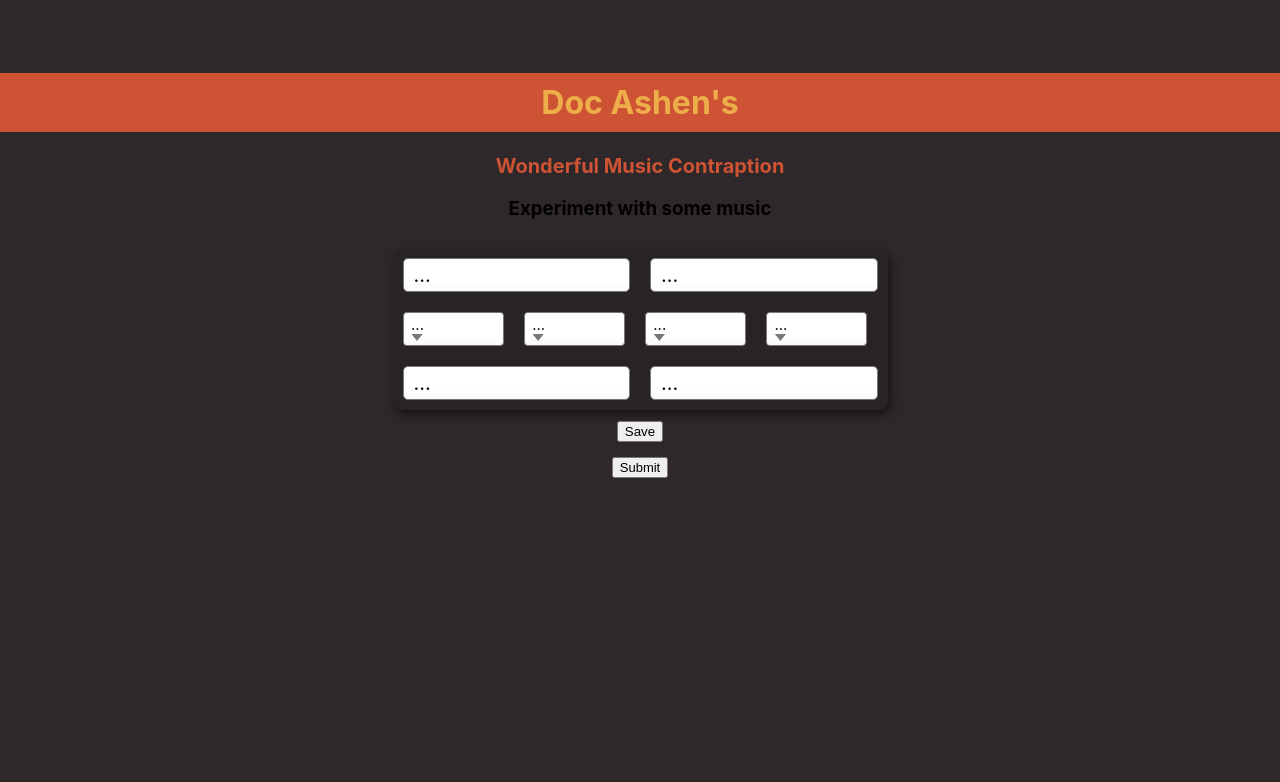
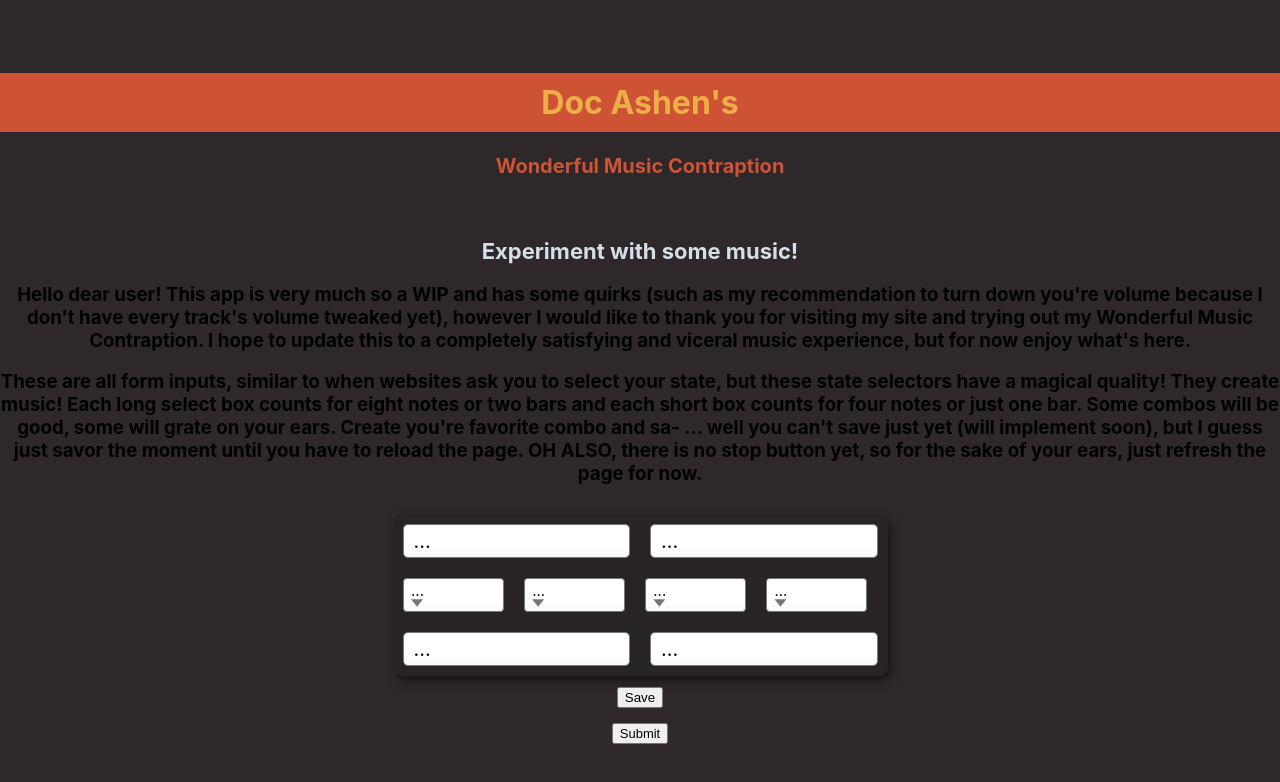
Before and after one commit to ashen-develops/Wonderful-Music-Contraption, a React (Create React App) app: page /contraption in a window 1280 px wide. Shown: the top 782 px of the page. Built offline with nearby package versions, Linux system fonts and the light colour scheme.

Commit message:
added description to the contraption

```diff
--- a/src/Contraption.js
+++ b/src/Contraption.js
@@ -164,7 +164,7 @@ class Contraption extends React.Component {
           url: buffer,
           loop: false
         }).toDestination();
-        player.sync().start(0).stop(2.647)
+        player.sync().start(0).stop(5.294)
         Tone.Transport.start();
         console.log('transport started')
         // Tone.Transport.bpm.value = 160;
@@ -183,7 +183,7 @@ class Contraption extends React.Component {
           url: buffer,
           loop: false
         }).toDestination();
-        player.sync().start(0).stop(2.647)
+        player.sync().start(5.294).stop(10.558)
         Tone.Transport.start();
         console.log('transport started')
         // Tone.Transport.bpm.value = 160;
@@ -532,7 +532,10 @@ class Contraption extends React.Component {
           <div>
             <main>
               <div>
-                <h3>Experiment with some music</h3>
+                <h2>Experiment with some music!</h2>
+                <h3>Hello dear user! This app is very much so a WIP and has some quirks (such as my recommendation to turn down you're volume because I don't have every track's volume tweaked yet), however I would like to thank you for visiting my site and trying out my Wonderful Music Contraption. I hope to update this to a completely satisfying and viceral music experience, but for now enjoy what's here.
+                </h3>
+                <h3>These are all form inputs, similar to when websites ask you to select your state, but these state selectors have a magical quality! They create music! Each long select box counts for eight notes or two bars and each short box counts for four notes or just one bar. Some combos will be good, some will grate on your ears. Create you're favorite combo and sa- ... well you can't save just yet (will implement soon), but I guess just savor the moment until you have to reload the page. OH ALSO, there is no stop button yet, so for the sake of your ears, just refresh the page for now.</h3>
               </div>
               <form onSubmit={this.handleSubmit}>
                 <div className="music-box">
```
Also changed, not shown: 1 other file (tests, documents, lock files or other folders).
